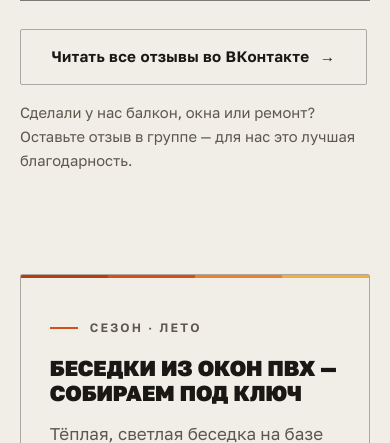
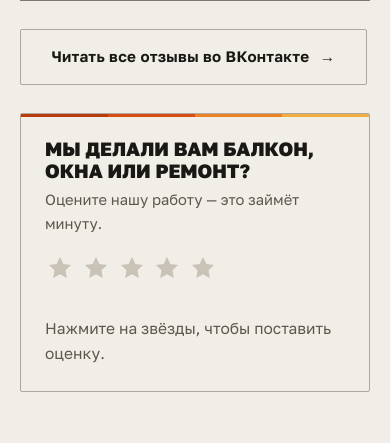
Before and after one commit to satoaya468-maker/-, a web app: file index.html in a window 390 px wide. Shown: the part 6057-6500 px from the top of the page. Run offline with its HTML, style and script files only (its server is not run), Linux system fonts and the light colour scheme.

Commit message:
Add review routing widget: 5 stars to maps, lower to VK feedback
Star rating control in the reviews section: picking 5 stars offers
Yandex Maps / 2GIS review links, picking 1-4 opens a feedback prompt
with VK messages and a direct phone link. Map links are search-based
placeholders until the org card URLs are provided.

Co-Authored-By: Claude Fable 5 <noreply@anthropic.com>
Claude-Session: https://claude.ai/code/session_01Xc2zCJ8fUUxkLVLsG9dTZx

```diff
--- a/css/style.css
+++ b/css/style.css
@@ -746,6 +746,82 @@ body.menu-locked { overflow: hidden; }
 
 .review-foot .note { font-size: 0.92rem; color: var(--ink-soft); max-width: 34em; }
 
+/* виджет «оцените нашу работу» */
+
+.rate-us {
+  margin-top: 1.75rem;
+  border: 1px solid var(--line-strong);
+  border-radius: 2px;
+  padding: clamp(1.5rem, 3vw, 2.2rem);
+  display: grid;
+  grid-template-columns: minmax(0, 1fr) minmax(0, 1.4fr);
+  gap: 1.5rem 3rem;
+  align-items: center;
+  position: relative;
+}
+
+.rate-us::before {
+  content: '';
+  position: absolute;
+  inset: 0 0 auto 0;
+  height: 3px;
+  background: var(--spectr);
+}
+
+.rate-us h3 {
+  font-size: 1.2rem;
+  font-weight: 800;
+  text-transform: uppercase;
+  line-height: 1.15;
+}
+
+.rate-us .rate-hint {
+  margin-top: 0.4rem;
+  font-size: 0.92rem;
+  color: var(--ink-soft);
+}
+
+.rate-stars {
+  display: inline-flex;
+  gap: 0.3rem;
+  margin-top: 1rem;
+}
+
+.rate-star {
+  background: none;
+  border: 0;
+  padding: 0.15rem;
+  cursor: pointer;
+  color: #c9c2b6;
+  transition: color 0.15s ease, transform 0.15s ease;
+}
+
+.rate-star svg { display: block; fill: currentColor; }
+
+.rate-star.is-on { color: var(--accent); }
+
+.rate-star:hover { transform: scale(1.12); }
+
+.rate-star:focus-visible {
+  outline: 2px solid var(--accent);
+  outline-offset: 2px;
+}
+
+.rate-result { display: flex; flex-direction: column; gap: 1rem; }
+
+.rate-result[hidden] { display: none; }
+
+.rate-result p { font-size: 0.97rem; color: var(--ink-soft); text-wrap: pretty; }
+
+.rate-result p b { color: var(--ink); }
+
+.rate-result .rate-actions { display: flex; flex-wrap: wrap; gap: 0.75rem; }
+
+.rate-idle {
+  font-size: 0.97rem;
+  color: var(--ink-soft);
+}
+
 /* ---------- сезонный блок ---------- */
 
 .season {
@@ -1191,6 +1267,7 @@ html.js .reveal.is-in {
   .rate-list { grid-template-columns: 1fr; }
   .duo { grid-template-columns: 1fr; }
   .review-grid { grid-template-columns: 1fr; }
+  .rate-us { grid-template-columns: 1fr; }
   .prin { grid-template-columns: 3rem 1fr; }
   .prin p { grid-column: 2; }
   .steps { grid-template-columns: 1fr; }
--- a/index.html
+++ b/index.html
@@ -286,8 +286,39 @@
 
         <div class="review-foot reveal">
           <a class="btn btn--ghost" href="https://vk.ru/ooospectr" target="_blank" rel="noopener">Читать все отзывы во ВКонтакте <span class="arr" aria-hidden="true">→</span></a>
-          <p class="note">Сделали у нас балкон, окна или ремонт? Оставьте отзыв
-            в группе — для нас это лучшая благодарность.</p>
+        </div>
+
+        <!-- TODO: замените ссылки Яндекс.Карт и 2ГИС на прямые ссылки
+             карточки организации (сейчас стоят ссылки на поиск по названию). -->
+        <div class="rate-us reveal" data-rate>
+          <div>
+            <h3>Мы делали вам балкон, окна или ремонт?</h3>
+            <p class="rate-hint">Оцените нашу работу — это займёт минуту.</p>
+            <div class="rate-stars" role="group" aria-label="Оценка от 1 до 5 звёзд">
+              <button class="rate-star" type="button" aria-label="1 звезда"><svg viewBox="0 0 20 20" width="26" height="26" aria-hidden="true"><path d="M10 1.5l2.6 5.4 5.9.8-4.3 4.1 1 5.8L10 14.9l-5.2 2.7 1-5.8L1.5 7.7l5.9-.8z"/></svg></button>
+              <button class="rate-star" type="button" aria-label="2 звезды"><svg viewBox="0 0 20 20" width="26" height="26" aria-hidden="true"><path d="M10 1.5l2.6 5.4 5.9.8-4.3 4.1 1 5.8L10 14.9l-5.2 2.7 1-5.8L1.5 7.7l5.9-.8z"/></svg></button>
+              <button class="rate-star" type="button" aria-label="3 звезды"><svg viewBox="0 0 20 20" width="26" height="26" aria-hidden="true"><path d="M10 1.5l2.6 5.4 5.9.8-4.3 4.1 1 5.8L10 14.9l-5.2 2.7 1-5.8L1.5 7.7l5.9-.8z"/></svg></button>
+              <button class="rate-star" type="button" aria-label="4 звезды"><svg viewBox="0 0 20 20" width="26" height="26" aria-hidden="true"><path d="M10 1.5l2.6 5.4 5.9.8-4.3 4.1 1 5.8L10 14.9l-5.2 2.7 1-5.8L1.5 7.7l5.9-.8z"/></svg></button>
+              <button class="rate-star" type="button" aria-label="5 звёзд"><svg viewBox="0 0 20 20" width="26" height="26" aria-hidden="true"><path d="M10 1.5l2.6 5.4 5.9.8-4.3 4.1 1 5.8L10 14.9l-5.2 2.7 1-5.8L1.5 7.7l5.9-.8z"/></svg></button>
+            </div>
+          </div>
+          <p class="rate-idle" data-rate-idle>Нажмите на звёзды, чтобы поставить оценку.</p>
+          <div class="rate-result" data-rate-good hidden>
+            <p><b>Спасибо!</b> Поделитесь, пожалуйста, отзывом на картах —
+              для нас это лучшая поддержка.</p>
+            <div class="rate-actions">
+              <a class="btn btn--solid" href="https://yandex.ru/maps/?text=Спектр%20Магнитогорск" target="_blank" rel="noopener">Отзыв на Яндекс.Картах</a>
+              <a class="btn btn--ghost" href="https://2gis.ru/magnitogorsk/search/Спектр" target="_blank" rel="noopener">Отзыв в 2ГИС</a>
+            </div>
+          </div>
+          <div class="rate-result" data-rate-bad hidden>
+            <p><b>Что-то пошло не так?</b> Напишите нам во ВКонтакте, что случилось, —
+              разберёмся и исправим.</p>
+            <div class="rate-actions">
+              <a class="btn btn--solid" href="https://vk.ru/ooospectr" target="_blank" rel="noopener">Написать во ВКонтакте</a>
+              <a class="btn btn--ghost" href="tel:+79507488813">Позвонить напрямую</a>
+            </div>
+          </div>
         </div>
       </div>
     </section>
--- a/js/main.js
+++ b/js/main.js
@@ -51,6 +51,31 @@
     }
   }
 
+  /* --- «оцените нашу работу»: 5 звёзд -> карты, ниже -> фидбэк во ВК --- */
+  document.querySelectorAll('[data-rate]').forEach(function (rate) {
+    var stars = rate.querySelectorAll('.rate-star');
+    var idle = rate.querySelector('[data-rate-idle]');
+    var good = rate.querySelector('[data-rate-good]');
+    var bad = rate.querySelector('[data-rate-bad]');
+    function paint(n) {
+      stars.forEach(function (s, i) { s.classList.toggle('is-on', i < n); });
+    }
+    stars.forEach(function (star, i) {
+      star.addEventListener('mouseenter', function () { paint(i + 1); });
+      star.addEventListener('click', function () {
+        var value = i + 1;
+        rate.dataset.value = String(value);
+        paint(value);
+        if (idle) idle.hidden = true;
+        good.hidden = value < 5;
+        bad.hidden = value === 5;
+      });
+    });
+    rate.addEventListener('mouseleave', function () {
+      paint(Number(rate.dataset.value || 0));
+    });
+  });
+
   /* --- появление блоков --- */
   if ('IntersectionObserver' in window) {
     var io = new IntersectionObserver(function (entries) {
```
